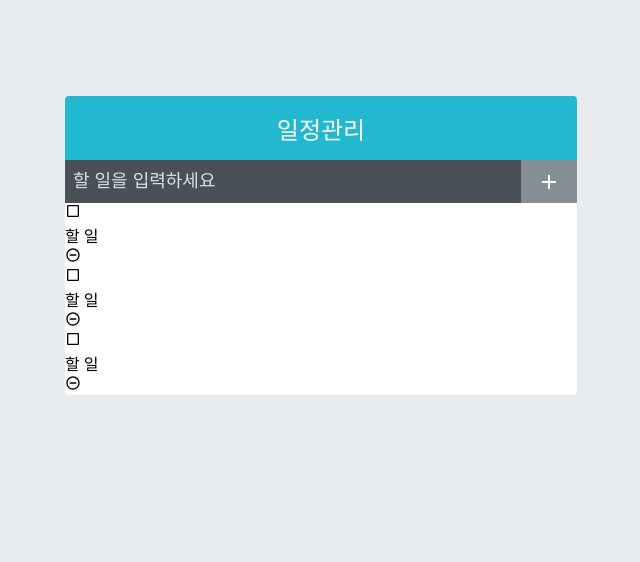
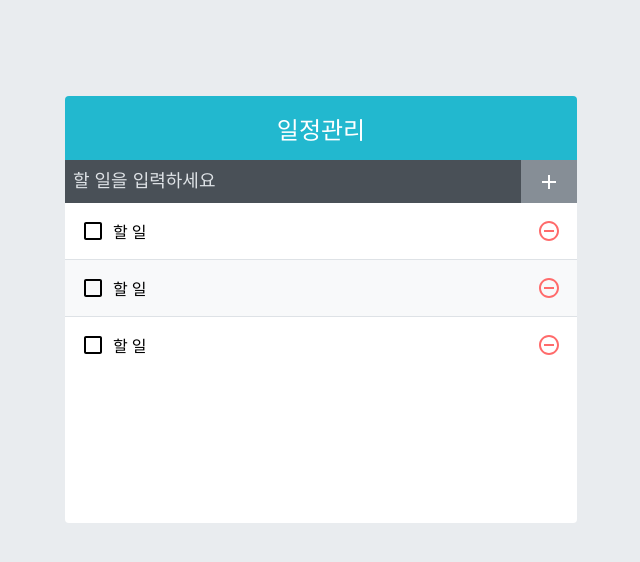
Before and after one commit to Bhanjo/React_todo, a React (Create React App) app in the folder todo-app/: page / in a window 1280 px wide. Shown: the top 562 px of the page, without its empty margins (319-959 px from the left). Built offline with nearby package versions, Linux system fonts and the light colour scheme.

Commit message:
수정 : TodoList, TodoListItem 컴포넌트의 스타일 수정

```diff
--- a/todo-app/src/components/TodoList.js
+++ b/todo-app/src/components/TodoList.js
@@ -1,6 +1,6 @@
 import React from 'react';
-import TodoListItem from './TodoListitem';
-// import './TodoList.scss';
+import TodoListItem from './TodoListItem';
+import './TodoList.scss';
 
 const TodoList = () => {
     return(
--- a/todo-app/src/components/TodoList.scss
+++ b/todo-app/src/components/TodoList.scss
@@ -0,0 +1,5 @@
+.TodoList {
+    min-height: 320px;
+    max-height: 513px;
+    overflow-y: auto;
+}
--- a/todo-app/src/components/TodoListitem.js
+++ b/todo-app/src/components/TodoListitem.js
@@ -4,7 +4,7 @@
     MdcheckBox,
     MdRemoveCircleOutline,
 } from 'react-icons/md';
-// import './TodoListItem.scss';
+import './TodoListItem.scss';
 
 const TodoListItem = () => {
     return(
--- a/todo-app/src/components/TodoListitem.scss
+++ b/todo-app/src/components/TodoListitem.scss
@@ -0,0 +1,45 @@
+.TodoListItem {
+    padding: 1rem;
+    display: flex;
+    align-items: center;
+    &:nth-child(even) {
+        background: #f8f9fa;
+    }
+    .checkbox {
+        cursor: pointer;
+        flex: 1; // 차지 할 수 있는 영역 모두 차지
+        display: flex;
+        align-items: center;
+        svg {
+            font-size: 1.5rem;
+        }
+        .text {
+            margin-left: 0.5rem;
+            flex: 1;
+        }
+        &.checked { // 체크되었을 때의 스타일
+            svg {
+                color: #22b8cf;
+            }
+            .text {
+                color: #adb5bd;
+                text-decoration: line-through;
+            }
+        }
+    }
+    .remove {
+        display: flex;
+        align-items: center;
+        font-size: 1.5rem;
+        color: #ff6b6b;
+        cursor: pointer;
+        &:hover {
+            color: #ff8787;
+        }
+    }
+
+    // 엘리먼트 사이사이에 테두리를 넣어줌
+    & + & {
+        border-top: 1px solid #dee2e6;
+    }
+}
```
